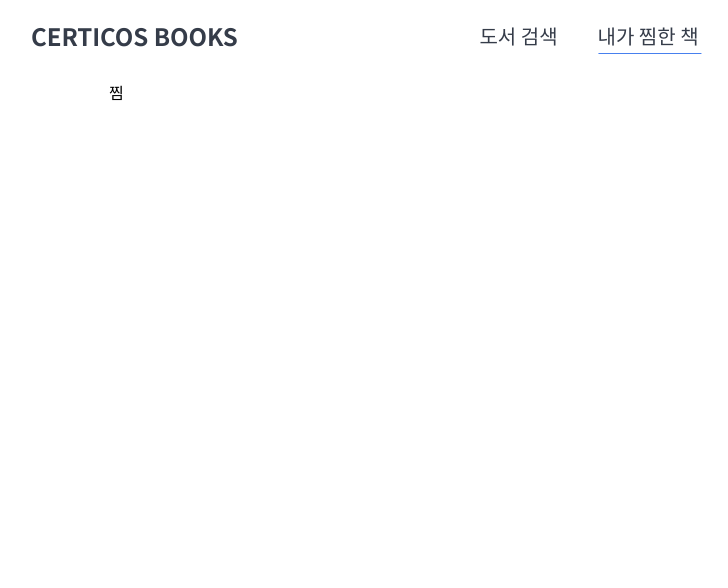
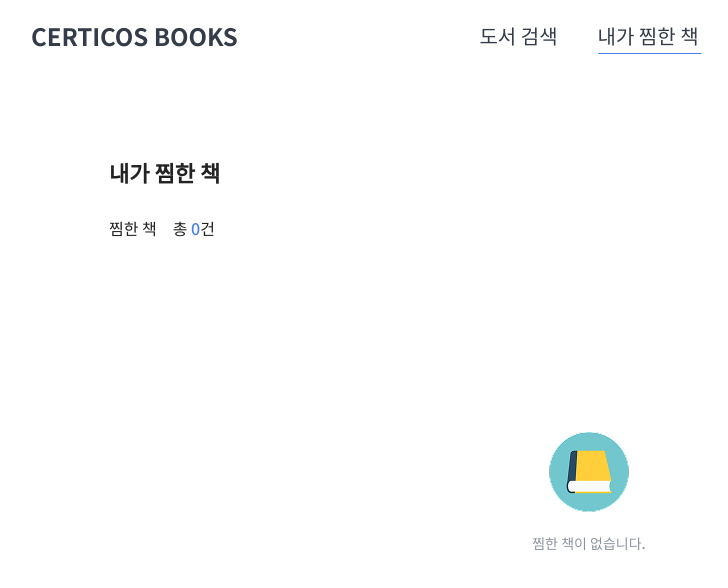
Before and after one commit to E-ppo/cdri-books-leeboram, a React (Vite) app: page /wishlist in a window 1280 px wide. Shown: the top 588 px of the page, without its empty margins (51-779 px from the left). Built offline with nearby package versions, Linux system fonts and the light colour scheme; no server answers.

Commit message:
feat: 찜한 책 목록 페이지 구현
wishlistStore의 책 데이터로 찜한 책 목록 렌더링

주요 변경사항
- useWishlistStore에서 books 조회
- ResultCount로 찜한 책 개수 표시
- BookList로 책 목록 렌더링
- 찜한 책이 없을 때 StatusMessage 표시

```diff
--- a/src/pages/Wishlist/WishlistPage.tsx
+++ b/src/pages/Wishlist/WishlistPage.tsx
@@ -1,3 +1,27 @@
+import ResultCount from '@/components/ResultCount/ResultCount';
+import StatusMessage from '@/components/StatusMessage/StatusMessage';
+import BookList from '@/pages/Search/components/BookList/BookList';
+import { useWishlistStore } from '@/stores/wishlistStore';
+import iconBook from '@/assets/imgs/icon_book.png';
+
+const bookIcon = <img src={iconBook} alt="book" className="w-20 h-20" />;
+
 export default function WishlistPage() {
-  return <div>찜</div>;
+  const books = useWishlistStore(state => state.books);
+
+  return (
+    <>
+      <h2 className="body1-bold sm:title2 font-bold text-black h-7 sm:h-9 mt-10 lg:mt-20">
+        내가 찜한 책
+      </h2>
+      <section className="mt-6 flex flex-col gap-5 xl:gap-9">
+        <ResultCount title="찜한 책" count={books.length} />
+        {books.length > 0 ? (
+          <BookList books={books} />
+        ) : (
+          <StatusMessage icon={bookIcon} message="찜한 책이 없습니다." className="py-40" />
+        )}
+      </section>
+    </>
+  );
 }
```
